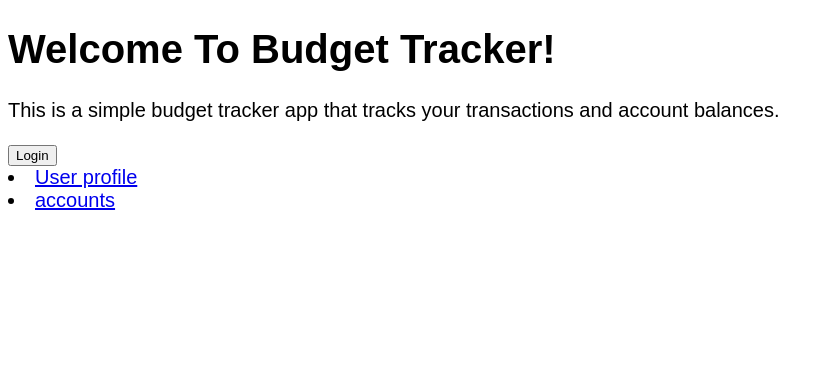
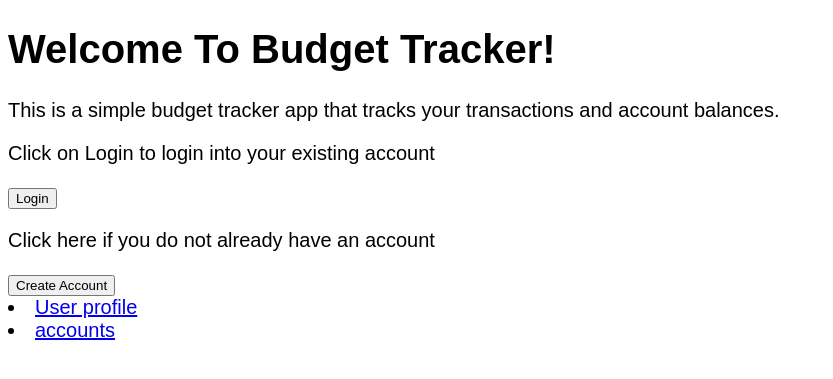
Before and after one commit to kirstyihen/budgetTracker-w4111-proj1, a Flask app: template templates/index.html in a window 1280 px wide. Shown: the top 379 px of the page, without its empty margins (0-833 px from the left). Run offline with Flask 3, Linux system fonts and the light colour scheme; the template is opened without the code that fills it, so the values that code supplies are empty; parts of the project's set-up code (start-up, migrations or seed data) failed here and were passed over.

Commit message:
Update index.html

```diff
--- a/templates/index.html
+++ b/templates/index.html
@@ -13,7 +13,13 @@
   <h1>Welcome To Budget Tracker!</h1>
   <p>This is a simple budget tracker app that tracks your transactions and account balances.</p>
   <div>
+
+  <p>Click on Login to login into your existing account</p>
   <button type="button" onclick="window.location.href = 'login.html'">Login</button>
+
+  <p>Click here if you do not already have an account</p>
+  <button type="button" onclick="window.location.href = 'create.html'">Create Account</button>
+
   </div>
 
  <nav>
```
